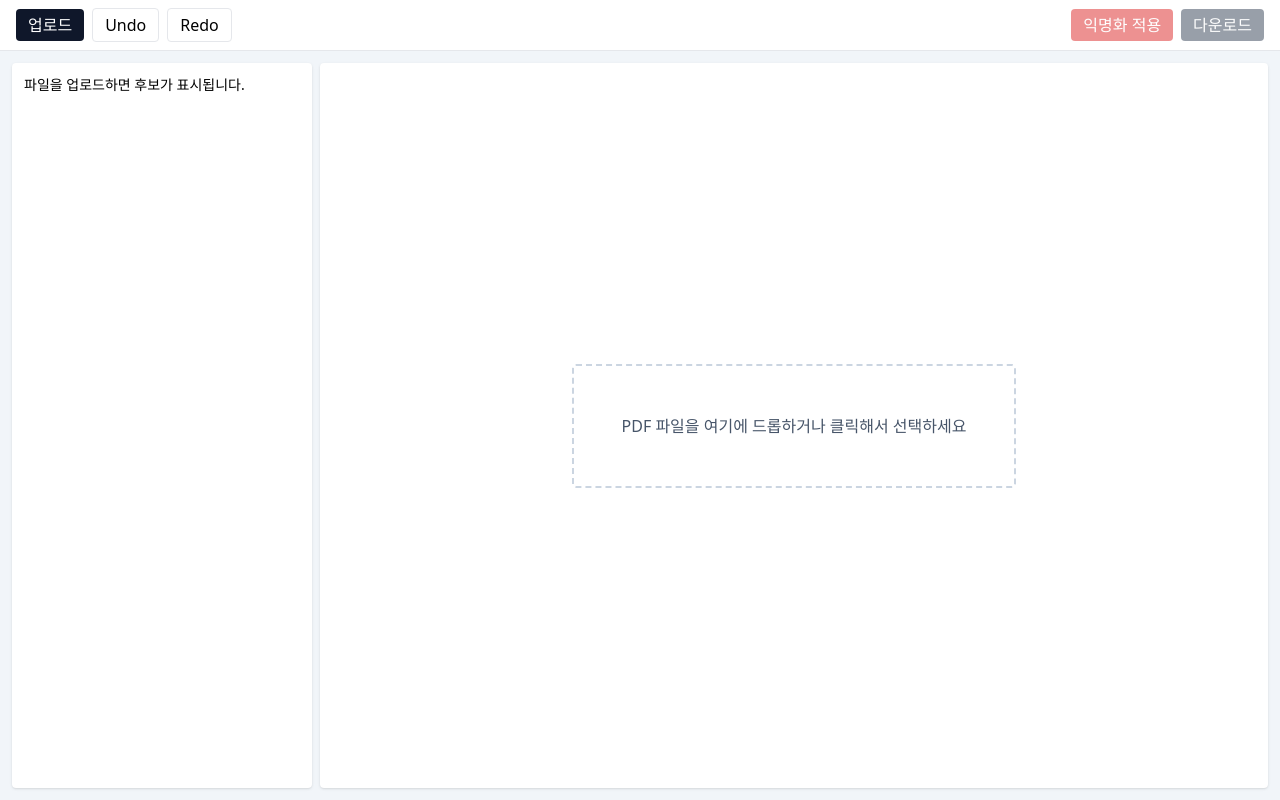
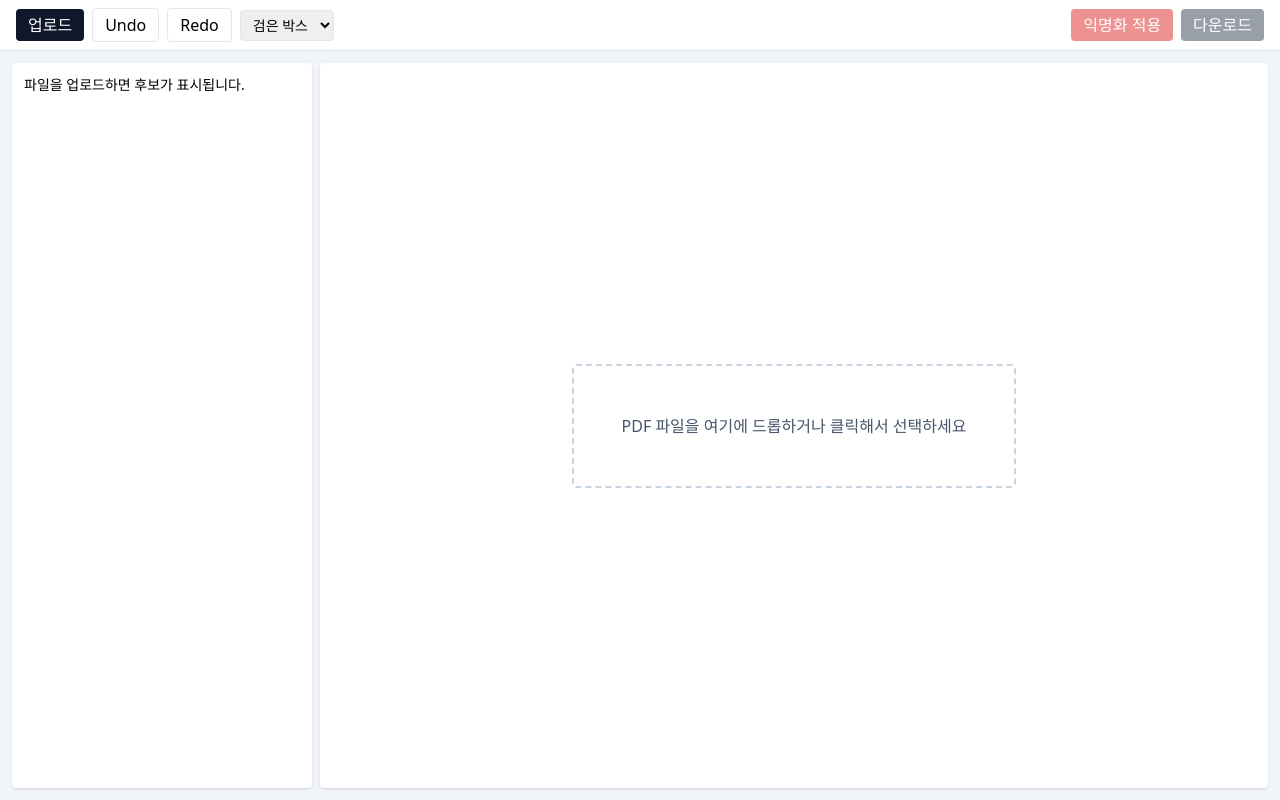
Before and after one commit to nextintelligence-ai/pii-guard-js, a React (Vite) app: page / in a window 1280 px wide. Built offline with nearby package versions, Linux system fonts and the light colour scheme.

Commit message:
feat(ui): 마스킹 스타일 선택
툴바에 MaskStylePicker 드롭다운을 추가해 검은 박스/라벨/패턴 마스킹
스타일을 사용자 선택으로 전환할 수 있도록 한다. 스토어의 setMaskStyle
액션을 통해 maskStyle 상태가 갱신된다.

```diff
--- /dev/null
+++ b/src/components/MaskStylePicker.tsx
@@ -0,0 +1,23 @@
+import { useAppStore } from '@/state/store';
+
+export function MaskStylePicker() {
+  const m = useAppStore((s) => s.maskStyle);
+  const set = useAppStore((s) => s.setMaskStyle);
+  return (
+    <select
+      className="px-2 py-1 border rounded text-sm"
+      value={m.kind}
+      onChange={(e) => {
+        const k = e.target.value as 'blackout' | 'label' | 'pattern';
+        if (k === 'blackout') set({ kind: 'blackout' });
+        else if (k === 'label') set({ kind: 'label', label: '[익명]' });
+        else set({ kind: 'pattern', pattern: 'XXX-XX-XXXX' });
+      }}
+      aria-label="마스킹 스타일"
+    >
+      <option value="blackout">검은 박스</option>
+      <option value="label">[라벨]</option>
+      <option value="pattern">XXX 패턴</option>
+    </select>
+  );
+}
--- a/src/components/Toolbar.tsx
+++ b/src/components/Toolbar.tsx
@@ -1,4 +1,5 @@
 import { useAppStore } from '@/state/store';
+import { MaskStylePicker } from './MaskStylePicker';
 
 type Props = {
   onLoad(f: File): void;
@@ -37,6 +38,7 @@ export function Toolbar({ onLoad, onApply, onDownload }: Props) {
       >
         Redo
       </button>
+      <MaskStylePicker />
       <div className="flex-1" />
       <button
         type="button"
```
